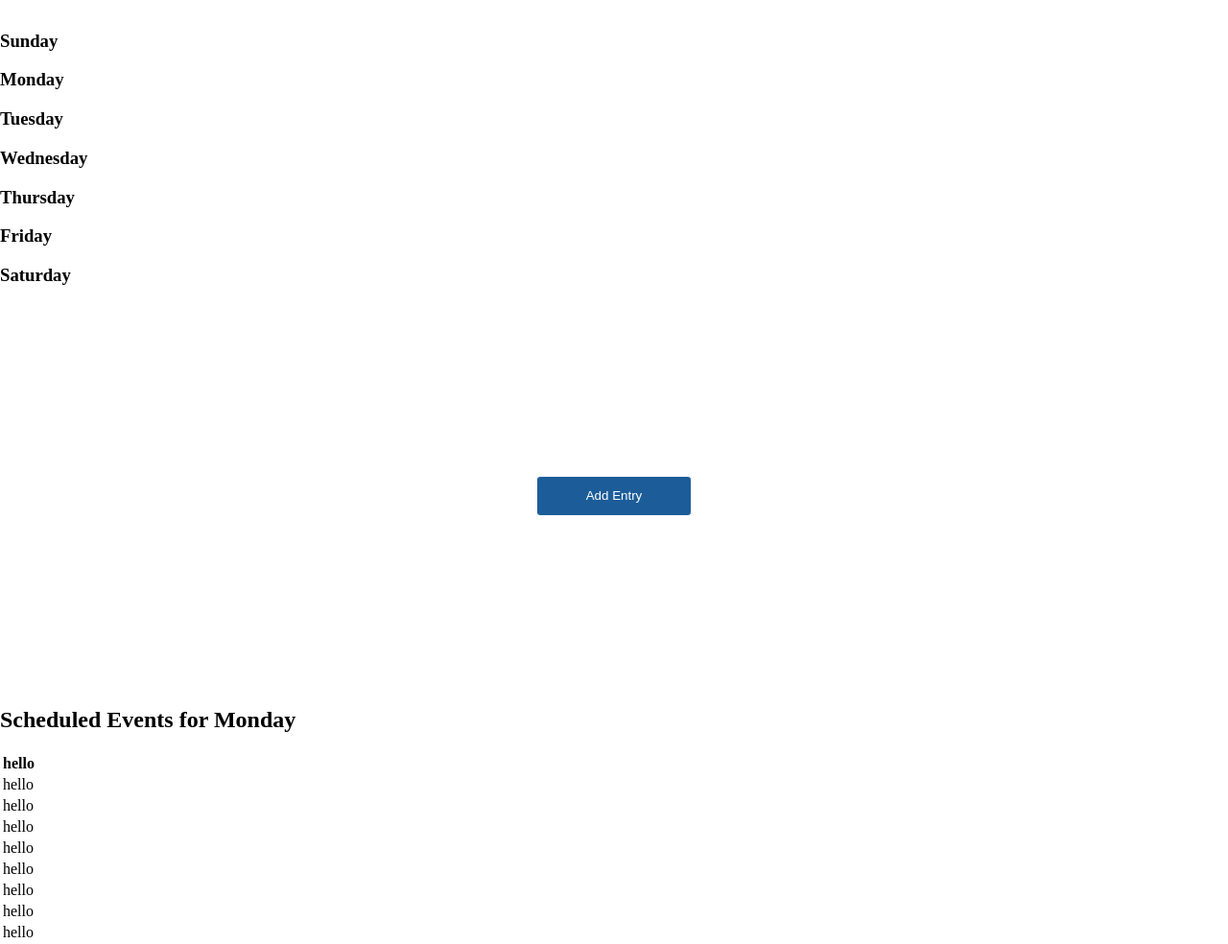
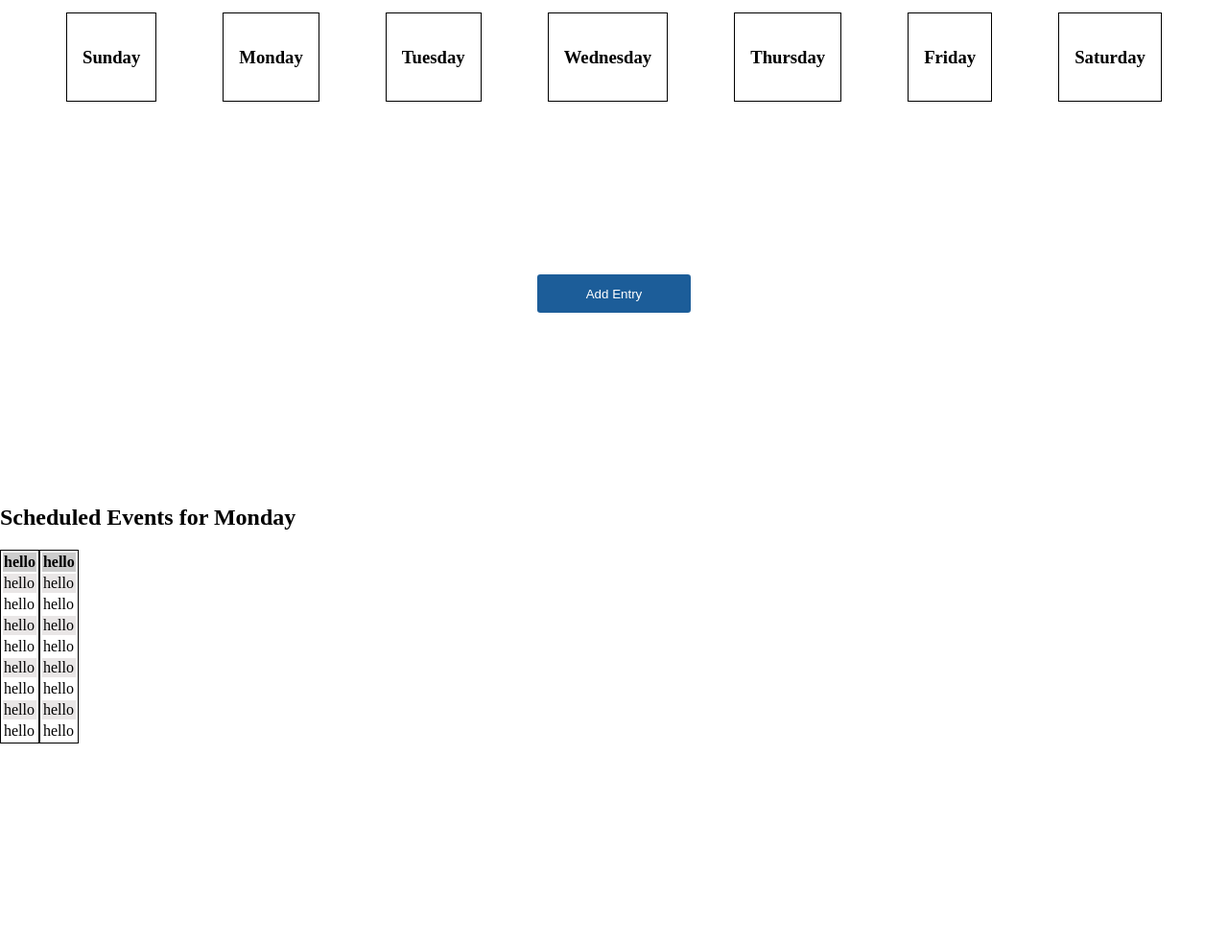
Before and after one commit to cody-martin8/week-planner, a website: page index.html in a window 1280 px wide. Shown: the part 56-1040 px from the top of the page at 96% size. After the commit the page ends 831 px from the top, so only its background shows below. Drawn offline with Linux system fonts and the light colour scheme.

Commit message:
began styling for day boxes

```diff
--- a/index.html
+++ b/index.html
@@ -44,7 +44,7 @@
         <h1 class="text-center">Weekly Planner</h1>
       </div>
     </div>
-    <div class="row" data-view="view-entries">
+    <div class="row flex-row space-evenly" data-view="view-entries">
       <div class="column-day">
         <h3>Sunday</h3>
       </div>
@@ -75,7 +75,43 @@
     <div class="row" data-view="view-entries">
       <h2>Scheduled Events for <span>Monday</span></h2>
     </div>
-    <div>
+    <div class="row flex-row">
+      <div class="schedule">
+        <table>
+          <thead>
+            <tr>
+              <th>hello</th>
+            </tr>
+          </thead>
+          <tbody>
+            <tr>
+              <td>hello</td>
+            </tr>
+            <tr>
+              <td>hello</td>
+            </tr>
+            <tr>
+              <td>hello</td>
+            </tr>
+            <tr>
+              <td>hello</td>
+            </tr>
+            <tr>
+              <td>hello</td>
+            </tr>
+            <tr>
+              <td>hello</td>
+            </tr>
+            <tr>
+              <td>hello</td>
+            </tr>
+            <tr>
+              <td>hello</td>
+            </tr>
+          </tbody>
+        </table>
+      </div>
+      <div class="schedule">
         <table>
           <thead>
             <tr>
@@ -111,6 +147,7 @@
         </table>
       </div>
     </div>
+  </div>
   <script src="main.js"></script>
   <script src="data.js"></script>
 </body>
--- a/styles.css
+++ b/styles.css
@@ -109,6 +109,24 @@ select {
   margin-right: 1rem;
 }
 
+.space-evenly{
+  justify-content: space-evenly;
+}
+
 .schedule {
   border: 1px solid black;
 }
+
+tr:nth-child(odd) {
+  background-color: rgb(233 230 230);
+}
+
+th{
+  background-color:#cccccc;
+}
+
+.column-day{
+  border: 1px solid black;
+  padding: 1rem;
+  font-size: 1rem;
+}
```
Lines whose indentation alone changed are shown as unchanged.
